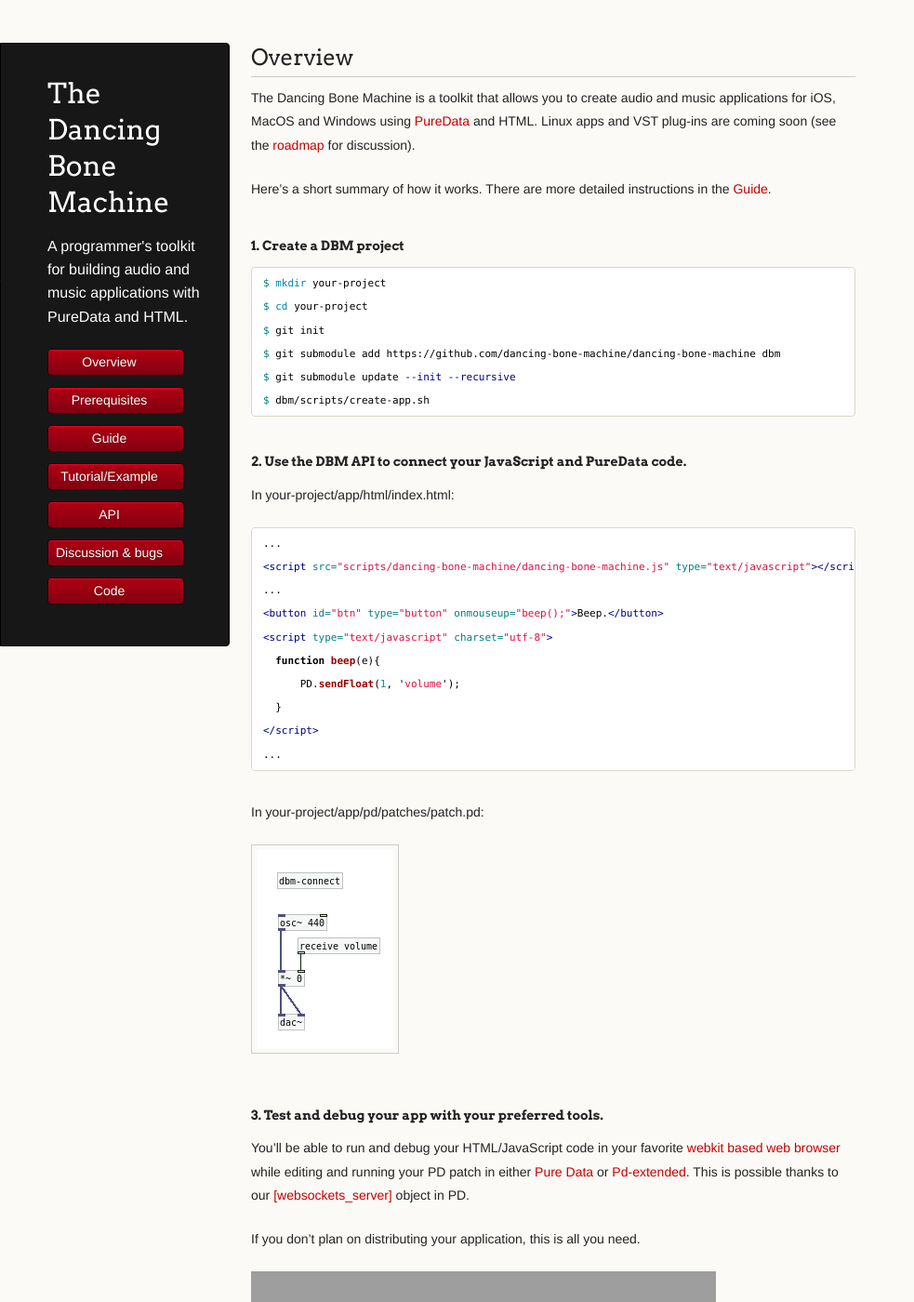
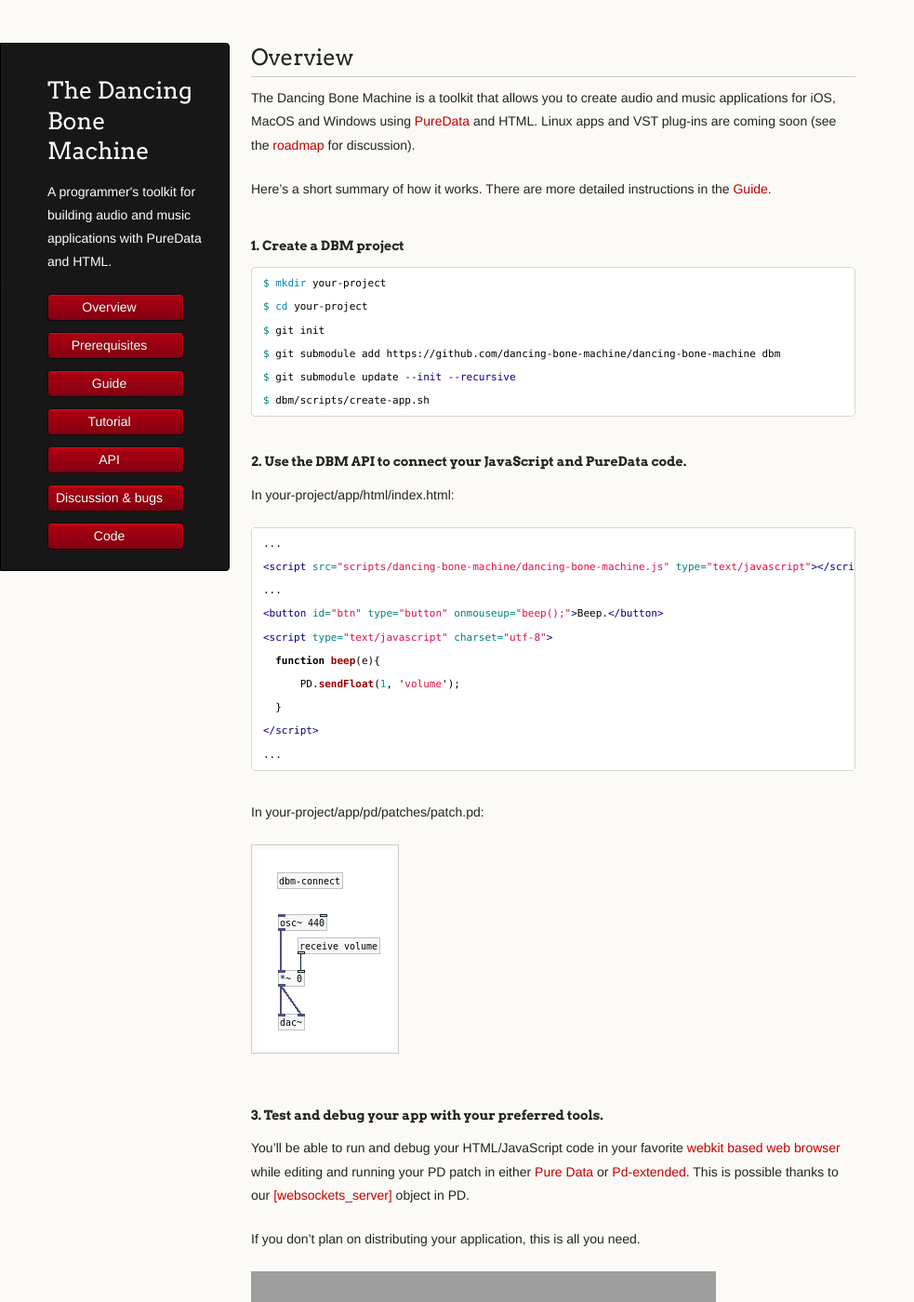
Before and after one commit to dancing-bone-machine/dancing-bone-machine.github.io, a Jekyll site: the page built from index.md, in a window 1280 px wide and 1400 px high. Shown: the whole window at 93% size, without its empty margins (0-983 px from the left). Built offline with Jekyll 4.4.1, drawn with Linux system fonts in a browser that asks for light colours; Markdown is read by kramdown in place of the engine named in the settings; grey boxes are pictures that could not be loaded.

Commit message:
Changed size of text on the left column

```diff
--- a/_layouts/default.html
+++ b/_layouts/default.html
@@ -22,10 +22,11 @@
                <li><a class="buttons" href="./index.html">Overview</a></li>
                <li><a class="buttons" href="./prerequisites.html">Prerequisites</a></li>
                <li><a class="buttons" href="./guide.html">Guide</a></li>
-               <li><a class="buttons" href="./example.html">Tutorial/Example</a></li>
+               <li><a class="buttons" href="./example.html">Tutorial</a></li>
                <li><a class="buttons" href="./api.html">API</a></li>
                <li><a class="buttons" href="https://github.com/dancing-bone-machine/dancing-bone-machine/issues" target="_blank">Discussion & bugs</a></li>
                <li><a class="buttons" href="https://github.com/dancing-bone-machine" target="_blank">Code</a></li>
+               <!-- <li><a class="buttons" href="https://github.com/dancing-bone-machine" target="_blank">Code</a></li> -->
             </ul>
          </header>
          <section>
--- a/stylesheets/styles.css
+++ b/stylesheets/styles.css
@@ -226,18 +226,22 @@
 	-moz-border-radius-bottomright: 4px;
 	border-top-right-radius: 4px;
 	border-bottom-right-radius: 4px;
-	padding: 34px 25px 22px 50px;
+	padding: 34px 25px 0px 50px;
 	margin: 0px 25px 0 0;
 	-webkit-font-smoothing: antialiased;
 }
 
+/* header li:last-child { */
+/*    margin-bottom:-8px; */
+/* } */
+
 p.header {
-	font-size: 16px;
+	font-size: 14px;
 }
 
 h1.header {
 	font-family: Arvo, sans-serif;
-	font-size: 30px;
+	font-size: 25px;
 	font-weight: 300;
 	line-height: 1.3em;
 	border-bottom: none;
```
